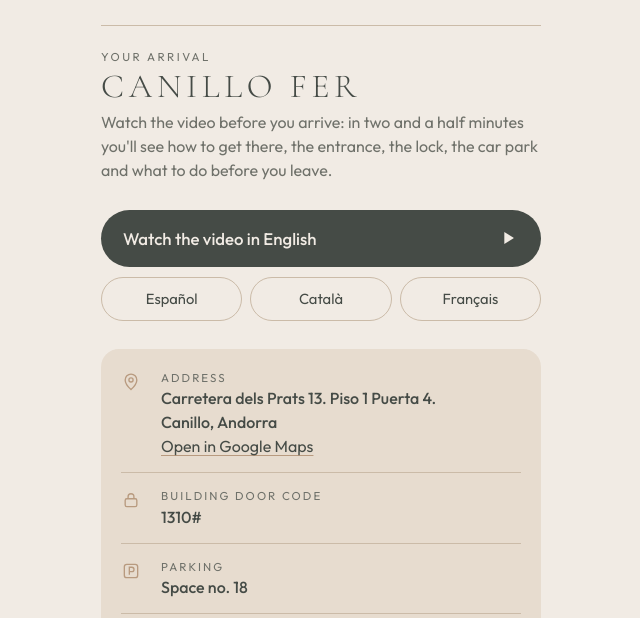
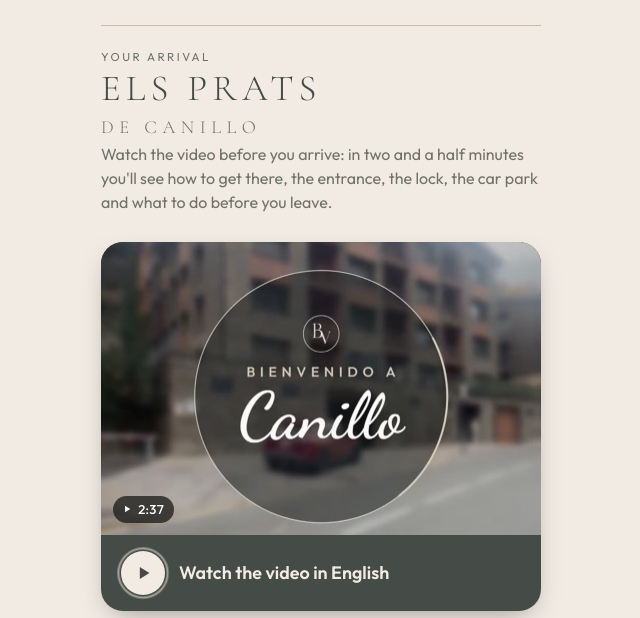
Before and after one commit to BonesVacances/llegada, a plain HTML site: page canillo-fer/index.html in a window 1280 px wide. Shown: the part 174-792 px from the top of the page, without its empty margins (319-959 px from the left). Drawn offline with nearby package versions, Linux system fonts and the light colour scheme.

Commit message:
Canillo: botón del vídeo grande con imagen y nombre Els Prats de Canillo
Co-Authored-By: Claude Opus 5.5 <noreply@anthropic.com>

```diff
--- a/canillo-fer/index.html
+++ b/canillo-fer/index.html
@@ -4,7 +4,7 @@
 <meta charset="utf-8">
 <meta name="viewport" content="width=device-width, initial-scale=1, viewport-fit=cover">
 <meta name="robots" content="noindex, nofollow">
-<title>Canillo Fer · Llegada</title>
+<title>Els Prats de Canillo · Llegada</title>
 <link rel="preconnect" href="https://fonts.googleapis.com">
 <link rel="preconnect" href="https://fonts.gstatic.com" crossorigin>
 <link rel="stylesheet" href="https://fonts.googleapis.com/css2?family=Cormorant+Garamond:wght@300;400&family=Allura&family=Outfit:wght@300;400;500;600&display=swap">
@@ -57,17 +57,27 @@ header { display: flex; flex-direction: column; align-items: center; gap: 14px;
 .brand small { display: block; font-family: var(--body); font-weight: 400; font-size: .62rem; letter-spacing: .5em; margin-top: 6px; color: var(--muted); }
 .place { border-top: 1px solid var(--line); padding-top: 22px; display: flex; flex-direction: column; gap: 4px; }
 .eyebrow { font-size: .72rem; letter-spacing: .22em; text-transform: uppercase; color: var(--muted); }
-h1 { font-family: var(--title); font-weight: 300; font-size: 2.1rem; line-height: 1.1; text-transform: uppercase; letter-spacing: .14em; margin: 0; text-wrap: balance; }
+h1 .sub { display: block; font-size: .5em; letter-spacing: .3em; margin-top: 8px; color: var(--muted); }
+h1 { font-family: var(--title); font-weight: 300; font-size: 2.3rem; line-height: 1.1; text-transform: uppercase; letter-spacing: .14em; margin: 0; text-wrap: balance; }
 .intro { margin: 0; color: var(--muted); }
 
 .langs { display: flex; flex-direction: column; gap: 10px; }
 .lang-main {
-  display: flex; align-items: center; justify-content: space-between; gap: 12px;
-  background: var(--accent); color: var(--on-accent);
-  text-decoration: none; border-radius: 999px;
-  padding: 16px 22px; font-weight: 500; font-size: 1.05rem;
+  display: block; text-decoration: none; color: var(--on-accent);
+  background: var(--accent); border-radius: 22px; overflow: hidden;
+  box-shadow: 0 10px 28px -12px rgba(40,44,40,.55);
 }
-.lang-main svg { width: 22px; height: 22px; flex: none; }
+.thumb { position: relative; display: block; aspect-ratio: 3 / 2; background: #2b2f2c; }
+.thumb img { width: 100%; height: 100%; object-fit: cover; display: block; }
+.dur { position: absolute; left: 12px; bottom: 12px; display: inline-flex; align-items: center; gap: 5px; background: rgba(20,22,20,.72); color: #fff; font-size: .8rem; font-weight: 500; border-radius: 999px; padding: 4px 10px 4px 8px; font-variant-numeric: tabular-nums; }
+.dur svg { width: 12px; height: 12px; }
+.cta { display: flex; align-items: center; gap: 14px; padding: 16px 20px; font-weight: 600; font-size: 1.12rem; }
+.play { width: 44px; height: 44px; flex: none; border-radius: 50%; background: var(--on-accent); color: var(--accent); display: grid; place-items: center; position: relative; }
+.play svg { width: 22px; height: 22px; }
+@media (prefers-reduced-motion: no-preference) {
+  .play::after { content: ""; position: absolute; inset: -4px; border-radius: 50%; border: 2px solid var(--on-accent); opacity: 0; animation: pulso 2.4s ease-out infinite; }
+  @keyframes pulso { 0% { transform: scale(.9); opacity: .7; } 70%,100% { transform: scale(1.35); opacity: 0; } }
+}
 .lang-others { display: flex; gap: 8px; flex-wrap: wrap; }
 .lang-alt {
   flex: 1 1 0; min-width: 0; text-align: center; text-decoration: none;
@@ -121,14 +131,14 @@ footer { text-align: center; display: flex; flex-direction: column; gap: 6px; }
 
   <section class="place">
     <span class="eyebrow" data-t="eyebrow">Tu llegada</span>
-    <h1>Canillo Fer</h1>
+    <h1>Els Prats<span class="sub">de Canillo</span></h1>
     <p class="intro" data-t="intro">Mira el vídeo antes de llegar: en dos minutos y medio verás cómo llegar, el portal, la cerradura, el parking y qué hacer antes de irte.</p>
   </section>
 
   <section class="langs" aria-label="Idioma del vídeo">
     <a class="lang-main" id="lang-main" href="videos/canillo-es.mp4" target="_blank" rel="noopener">
-      <span id="lang-main-label">Ver el vídeo en español</span>
-      <svg viewBox="0 0 24 24" fill="currentColor" aria-hidden="true"><path d="M8 5.5v13l10.5-6.5z"/></svg>
+      <span class="thumb"><img src="videos/portada.jpg" alt="" width="880" height="587"><span class="dur"><svg viewBox="0 0 24 24" fill="currentColor" aria-hidden="true"><path d="M8 5.5v13l10.5-6.5z"/></svg>2:37</span></span>
+      <span class="cta"><span class="play" aria-hidden="true"><svg viewBox="0 0 24 24" fill="currentColor"><path d="M8.5 5.5v13l10.5-6.5z"/></svg></span><span id="lang-main-label">Ver el vídeo en español</span></span>
     </a>
     <div class="lang-others" id="lang-others"></div>
   </section>
@@ -182,10 +192,10 @@ const VIDEOS = { es: "videos/canillo-es.mp4", ca: "videos/canillo-ca.mp4", en: "
 // La descarga es el mismo archivo
 const DOWNLOADS = VIDEOS;
 const T = {
-  es: { name: "Español", watch: "Ver el vídeo en español", eyebrow: "Tu llegada", intro: "Mira el vídeo antes de llegar: en dos minutos y medio verás cómo llegar, el portal, la cerradura, el parking y qué hacer antes de irte.", parking: "Parking", space: "Plaza n.º 18", address: "Dirección", portal: "Código del portal", password: "Contraseña", maps: "Abrir en Google Maps", times: "Desde las 16:00 · Hasta las 11:00", offline: "Para verlo sin cobertura", download: "Descargar el vídeo", demo: "Ejemplo: de momento los tres idiomas abren el vídeo actual. Cuando estén grabados, cada botón abrirá su vídeo.", hours: "Horario", cin: "Check-in: desde las 16:00", cout: "Check-out: hasta las 11:00", waTitle: "¿Necesitas ayuda?", waText: "Escríbenos por WhatsApp. Pon tu número de reserva o tu nombre y sabremos al momento quién eres.", waLabel: "Número de reserva o nombre", waBtn: "Abrir WhatsApp", waMsg: "Hola, soy huésped de Canillo Fer. Reserva o nombre: {r}.", waMsgNo: "Hola, soy huésped de Canillo Fer." },
-  ca: { name: "Català", watch: "Mira el vídeo en català", eyebrow: "La teva arribada", intro: "Mira el vídeo abans d'arribar: en dos minuts i mig veuràs com arribar-hi, el portal, el pany, el pàrquing i què has de fer abans de marxar.", parking: "Pàrquing", space: "Plaça núm. 18", address: "Adreça", portal: "Codi del portal", password: "Contrasenya", maps: "Obrir a Google Maps", offline: "Per veure'l sense cobertura", download: "Descarrega el vídeo", hours: "Horari", cin: "Check-in: a partir de les 16:00", cout: "Check-out: fins a les 11:00", waTitle: "Necessites ajuda?", waText: "Escriu-nos per WhatsApp. Posa el teu número de reserva o el teu nom i sabrem de seguida qui ets.", waLabel: "Número de reserva o nom", waBtn: "Obrir WhatsApp", waMsg: "Hola, soc hoste de Canillo Fer. Reserva o nom: {r}.", waMsgNo: "Hola, soc hoste de Canillo Fer." },
-  en: { name: "English", watch: "Watch the video in English", watchEs: "Watch the video (in Spanish)", eyebrow: "Your arrival", intro: "Watch the video before you arrive: in two and a half minutes you'll see how to get there, the entrance, the lock, the car park and what to do before you leave.", parking: "Parking", space: "Space no. 18", address: "Address", portal: "Building door code", password: "Password", maps: "Open in Google Maps", times: "From 16:00 · Until 11:00", offline: "To watch it offline", download: "Download the video", demo: "Example: for now all three languages open the current video. Once recorded, each button will open its own video.", hours: "Times", cin: "Check-in: from 16:00", cout: "Check-out: by 11:00", waTitle: "Need help?", waText: "Message us on WhatsApp. Add your booking number or your name and we will know straight away who you are.", waLabel: "Booking number or name", waBtn: "Open WhatsApp", waMsg: "Hi, I am a guest at Canillo Fer. Booking or name: {r}.", waMsgNo: "Hi, I am a guest at Canillo Fer." },
-  fr: { name: "Français", watch: "Voir la vidéo en français", watchEs: "Voir la vidéo (en espagnol)", eyebrow: "Votre arrivée", intro: "Regardez la vidéo avant d'arriver : en deux minutes et demie, vous verrez comment arriver, l'entrée, la serrure, le parking et quoi faire avant de partir.", parking: "Parking", space: "Place n° 18", address: "Adresse", portal: "Code de la porte d'entrée", password: "Mot de passe", maps: "Ouvrir dans Google Maps", times: "À partir de 16h00 · Jusqu'à 11h00", offline: "Pour la voir sans réseau", download: "Télécharger la vidéo", demo: "Exemple : pour l'instant, les trois langues ouvrent la vidéo actuelle. Une fois enregistrées, chaque bouton ouvrira sa vidéo.", hours: "Horaires", cin: "Check-in : à partir de 16h00", cout: "Check-out : jusqu'à 11h00", waTitle: "Besoin d'aide ?", waText: "Écrivez-nous sur WhatsApp. Indiquez votre numéro de réservation ou votre nom et nous saurons tout de suite qui vous êtes.", waLabel: "Numéro de réservation ou nom", waBtn: "Ouvrir WhatsApp", waMsg: "Bonjour, je suis client de Canillo Fer. Réservation ou nom : {r}.", waMsgNo: "Bonjour, je suis client de Canillo Fer." }
+  es: { name: "Español", watch: "Ver el vídeo en español", eyebrow: "Tu llegada", intro: "Mira el vídeo antes de llegar: en dos minutos y medio verás cómo llegar, el portal, la cerradura, el parking y qué hacer antes de irte.", parking: "Parking", space: "Plaza n.º 18", address: "Dirección", portal: "Código del portal", password: "Contraseña", maps: "Abrir en Google Maps", times: "Desde las 16:00 · Hasta las 11:00", offline: "Para verlo sin cobertura", download: "Descargar el vídeo", demo: "Ejemplo: de momento los tres idiomas abren el vídeo actual. Cuando estén grabados, cada botón abrirá su vídeo.", hours: "Horario", cin: "Check-in: desde las 16:00", cout: "Check-out: hasta las 11:00", waTitle: "¿Necesitas ayuda?", waText: "Escríbenos por WhatsApp. Pon tu número de reserva o tu nombre y sabremos al momento quién eres.", waLabel: "Número de reserva o nombre", waBtn: "Abrir WhatsApp", waMsg: "Hola, soy huésped de Els Prats (Canillo). Reserva o nombre: {r}.", waMsgNo: "Hola, soy huésped de Els Prats (Canillo)." },
+  ca: { name: "Català", watch: "Mira el vídeo en català", eyebrow: "La teva arribada", intro: "Mira el vídeo abans d'arribar: en dos minuts i mig veuràs com arribar-hi, el portal, el pany, el pàrquing i què has de fer abans de marxar.", parking: "Pàrquing", space: "Plaça núm. 18", address: "Adreça", portal: "Codi del portal", password: "Contrasenya", maps: "Obrir a Google Maps", offline: "Per veure'l sense cobertura", download: "Descarrega el vídeo", hours: "Horari", cin: "Check-in: a partir de les 16:00", cout: "Check-out: fins a les 11:00", waTitle: "Necessites ajuda?", waText: "Escriu-nos per WhatsApp. Posa el teu número de reserva o el teu nom i sabrem de seguida qui ets.", waLabel: "Número de reserva o nom", waBtn: "Obrir WhatsApp", waMsg: "Hola, soc hoste de Els Prats (Canillo). Reserva o nom: {r}.", waMsgNo: "Hola, soc hoste de Els Prats (Canillo)." },
+  en: { name: "English", watch: "Watch the video in English", watchEs: "Watch the video (in Spanish)", eyebrow: "Your arrival", intro: "Watch the video before you arrive: in two and a half minutes you'll see how to get there, the entrance, the lock, the car park and what to do before you leave.", parking: "Parking", space: "Space no. 18", address: "Address", portal: "Building door code", password: "Password", maps: "Open in Google Maps", times: "From 16:00 · Until 11:00", offline: "To watch it offline", download: "Download the video", demo: "Example: for now all three languages open the current video. Once recorded, each button will open its own video.", hours: "Times", cin: "Check-in: from 16:00", cout: "Check-out: by 11:00", waTitle: "Need help?", waText: "Message us on WhatsApp. Add your booking number or your name and we will know straight away who you are.", waLabel: "Booking number or name", waBtn: "Open WhatsApp", waMsg: "Hi, I am a guest at Els Prats (Canillo). Booking or name: {r}.", waMsgNo: "Hi, I am a guest at Els Prats (Canillo)." },
+  fr: { name: "Français", watch: "Voir la vidéo en français", watchEs: "Voir la vidéo (en espagnol)", eyebrow: "Votre arrivée", intro: "Regardez la vidéo avant d'arriver : en deux minutes et demie, vous verrez comment arriver, l'entrée, la serrure, le parking et quoi faire avant de partir.", parking: "Parking", space: "Place n° 18", address: "Adresse", portal: "Code de la porte d'entrée", password: "Mot de passe", maps: "Ouvrir dans Google Maps", times: "À partir de 16h00 · Jusqu'à 11h00", offline: "Pour la voir sans réseau", download: "Télécharger la vidéo", demo: "Exemple : pour l'instant, les trois langues ouvrent la vidéo actuelle. Une fois enregistrées, chaque bouton ouvrira sa vidéo.", hours: "Horaires", cin: "Check-in : à partir de 16h00", cout: "Check-out : jusqu'à 11h00", waTitle: "Besoin d'aide ?", waText: "Écrivez-nous sur WhatsApp. Indiquez votre numéro de réservation ou votre nom et nous saurons tout de suite qui vous êtes.", waLabel: "Numéro de réservation ou nom", waBtn: "Ouvrir WhatsApp", waMsg: "Bonjour, je suis client de Els Prats (Canillo). Réservation ou nom : {r}.", waMsgNo: "Bonjour, je suis client de Els Prats (Canillo)." }
 };
 function detect() {
   const langs = navigator.languages && navigator.languages.length ? navigator.languages : [navigator.language || "es"];
```
Also changed, not shown: canillo-fer/videos/portada.jpg (added).
